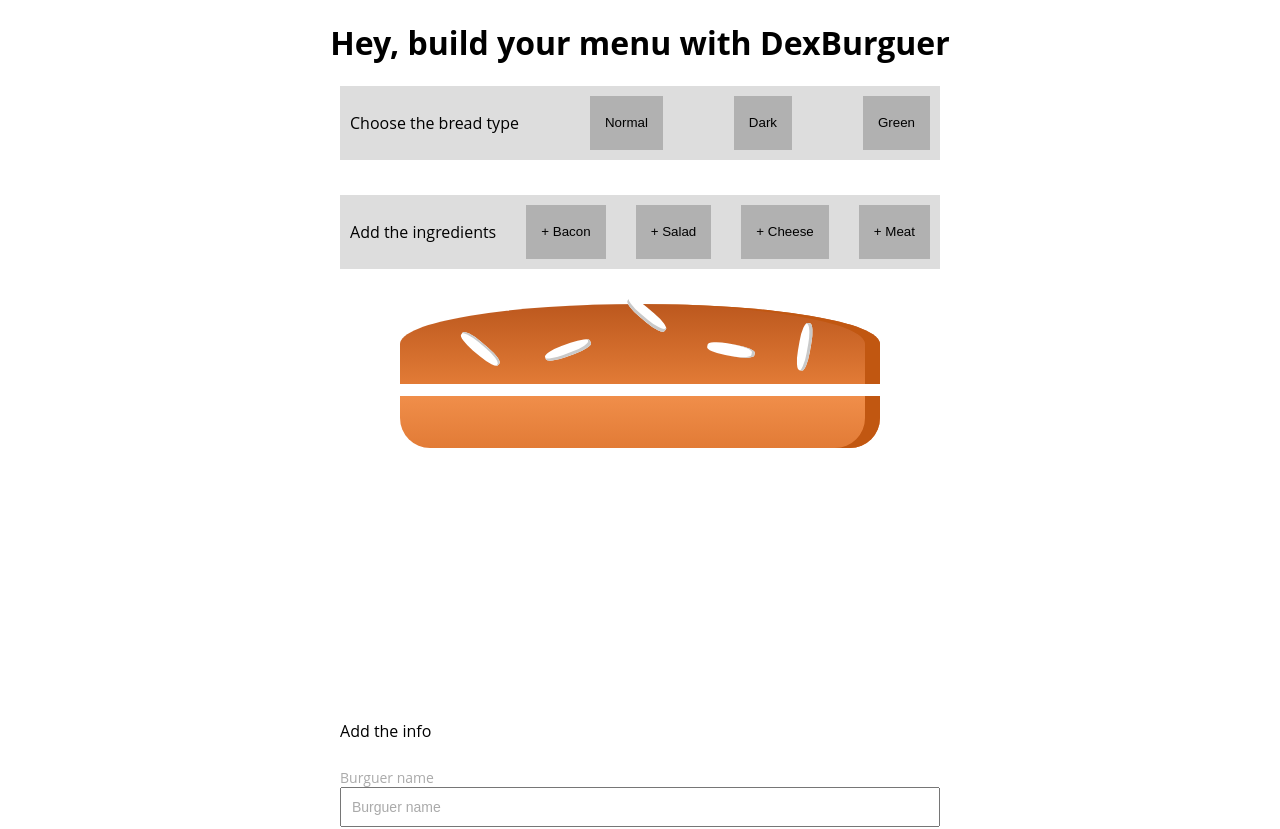
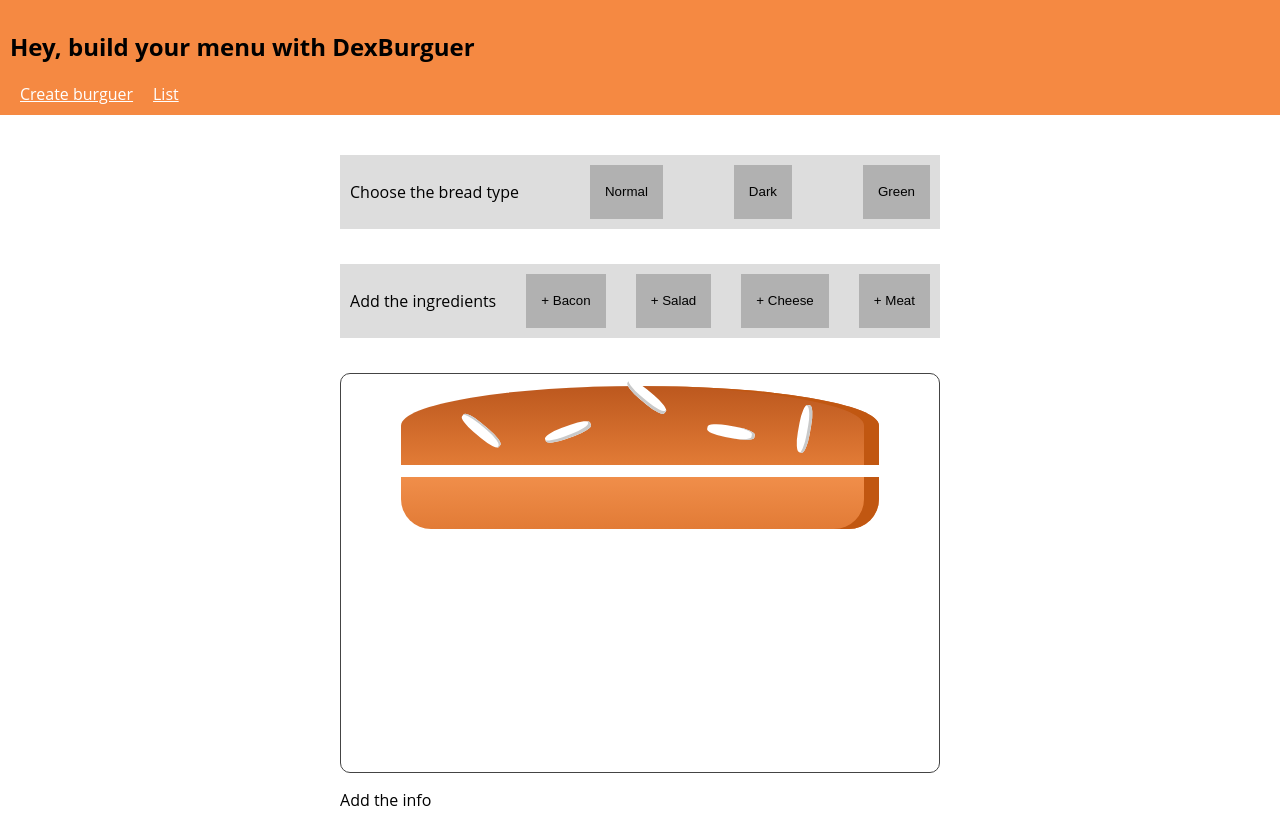
Before and after one commit to Gabriel-Traldi/dexburger, an Angular app: page / in a window 1280 px wide. Shown: the top 829 px of the page. Built offline with nearby package versions, Linux system fonts and the light colour scheme.

Commit message:
Ex.6 - Rotas para a aplicação

```diff
--- a/src/app/app-routing.module.ts
+++ b/src/app/app-routing.module.ts
@@ -1,7 +1,13 @@
 import { NgModule } from '@angular/core';
 import { RouterModule, Routes } from '@angular/router';
+import { BurguerBuilderComponent } from './burguer-builder/burguer-builder.component';
+import { BurguerListComponent } from './burguer-list/burguer-list.component';
 
-const routes: Routes = [];
+const routes: Routes = [
+  { path: 'create', component: BurguerBuilderComponent },
+  { path: 'list', component: BurguerListComponent },
+  { path: '**', component: BurguerBuilderComponent }
+];
 
 @NgModule({
   imports: [RouterModule.forRoot(routes)],
--- a/src/app/app.component.html
+++ b/src/app/app.component.html
@@ -1,6 +1,9 @@
 <div class="content">
-  <h1>{{ title }}</h1>
-  <app-burguer-builder></app-burguer-builder>
-  <app-burguer-list></app-burguer-list>
 
+  <nav>
+    <h1>{{ title }}</h1>
+    <a routerLink="/create">Create burguer</a>
+    <a routerLink="/list">List</a>
+  </nav>
+  <router-outlet></router-outlet>
 </div>
--- a/src/app/burguer-list/burguer-list.component.html
+++ b/src/app/burguer-list/burguer-list.component.html
@@ -3,4 +3,5 @@
         <p><strong>{{ item.name }}</strong></p>
         <small>{{ item.price | currency }}</small>
     </div>
+    <p *ngIf="burguerService.burguers.length === 0">No burguers in the menu</p>
 </div>
--- a/src/styles.css
+++ b/src/styles.css
@@ -3,6 +3,10 @@ body {
   margin: 0;
   padding: 0;
   font-family: "Open Sans", sans-serif;
+}
+
+* {
+  box-sizing: border-box;
 }
 
 .content {
@@ -12,12 +16,27 @@ body {
   justify-content: center;
 }
 
+nav {
+  padding: 10px;
+  background-color: rgb(245, 137, 66);
+  width: 100%;
+  margin-bottom: 40px;
+}
+
+nav a {
+  color: white;
+  margin: 0 10px;
+}
+
 .burguer-builder-area {
     width: 600px;
 }
 
 .burguer-builder-area-draw {
   height: 400px;
+  border: 1px solid #444;
+  border-radius: 10px;
+  overflow: auto;
 }
 
 .burguer-builder-area .buttons {
```
